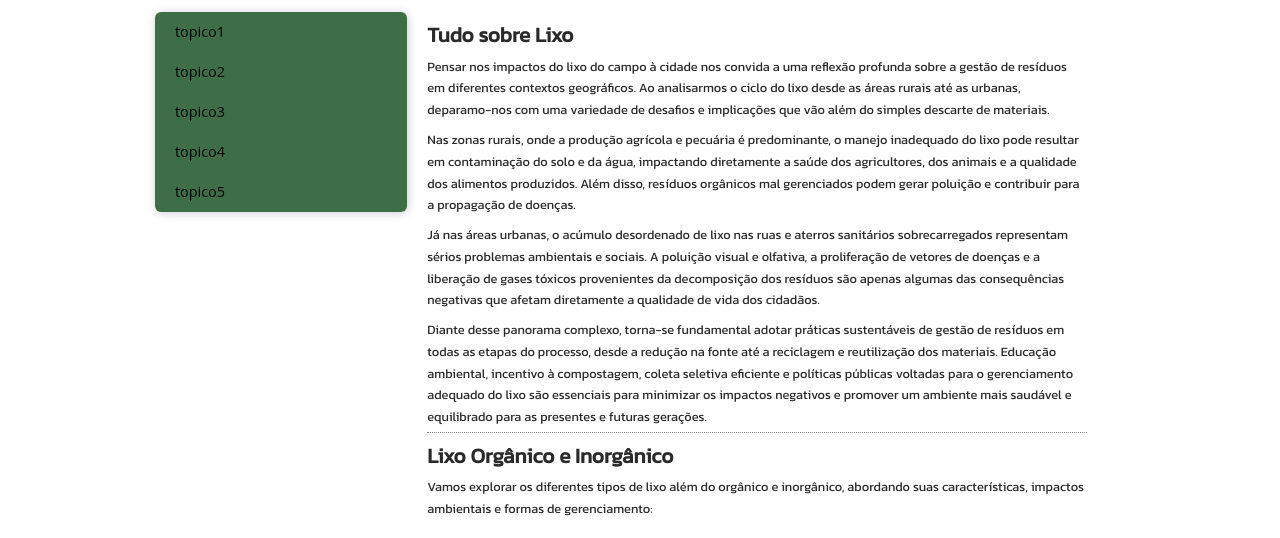
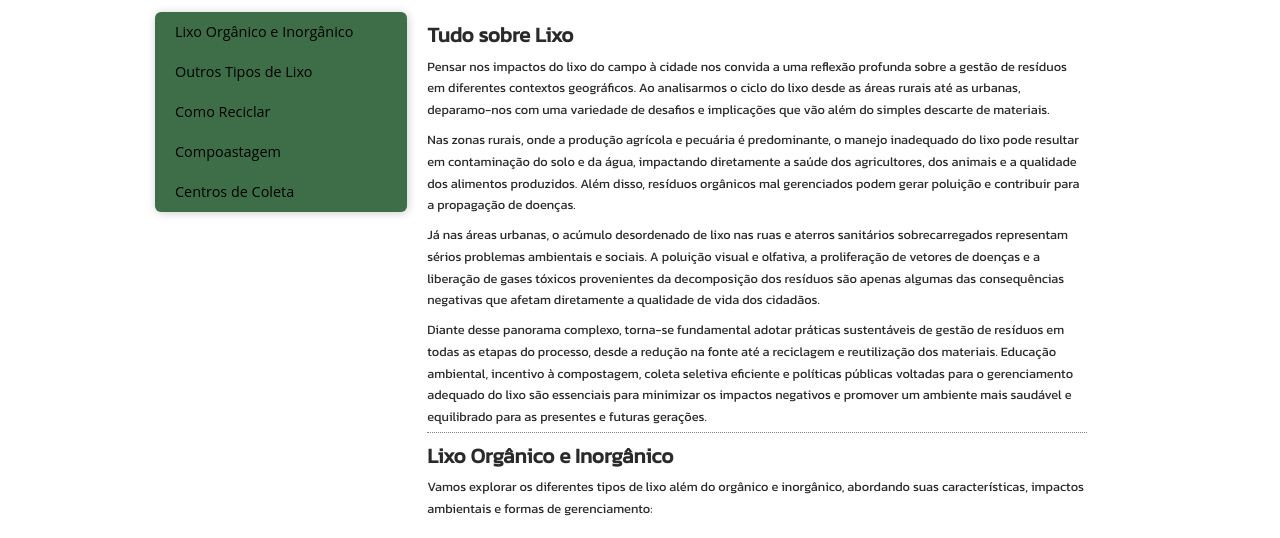
Before and after one commit to geoscreuza/agrinhoo, a plain HTML site: page index.html in a window 1280 px wide. Shown: the part 259-797 px from the top of the page. Drawn offline with Linux system fonts and the light colour scheme.

Commit message:
db nk.zd.k

```diff
--- a/index.html
+++ b/index.html
@@ -15,11 +15,11 @@
       <div class="content-row">
         <nav class="sidenav">
           <ul>
-            <li><a href="#topico1">topico1</a></li>
-            <li><a href="">topico2</a></li>
-            <li><a href="">topico3</a></li>
-            <li><a href="">topico4</a></li>
-            <li><a href="">topico5</a></li>
+            <li><a href="#topico1">Lixo Orgânico e Inorgânico</a></li>
+            <li><a href="#topico2">Outros Tipos de Lixo</a></li>
+            <li><a href="#topico3">Como Reciclar</a></li>
+            <li><a href="#topico4">Compoastagem</a></li>
+            <li><a href="#topico5">Centros de Coleta</a></li>
           </ul>
         </nav>
         <div class="content-area">
@@ -50,7 +50,7 @@
            <p>Para mitigar os impactos negativos do lixo inorgânico, é fundamental promover a redução na geração de resíduos, a reutilização de materiais e a reciclagem eficiente. A separação adequada dos materiais recicláveis na fonte, a coleta seletiva e o incentivo à economia circular são estratégias-chave para maximizar a recuperação de recursos valiosos presentes no lixo inorgânico.</p>
           </section>
           <section>
-            <header><h2>Outros Tipos de Lixo</h2></header>
+            <header><h2 id="topico2">Outros Tipos de Lixo</h2></header>
             <p>Vamos explorar os diferentes tipos de lixo além do orgânico e inorgânico, abordando suas características, impactos ambientais e formas de gerenciamento:</p>
            <h3>1. Lixo Reciclável:</h3>
            <p>O lixo reciclável é composto por materiais como papel, papelão, plástico, vidro e metais que podem ser transformados em novos produtos por meio da reciclagem. A separação correta dos resíduos recicláveis na fonte é essencial para facilitar o processo de reciclagem e reduzir a quantidade de resíduos enviados para aterros sanitários. A reciclagem contribui para a conservação de recursos naturais, economia de energia e redução da emissão de gases de efeito estufa.</p>
@@ -65,7 +65,7 @@
            <p>A correta gestão dos diferentes tipos de resíduos é fundamental para minimizar os impactos negativos no meio ambiente e na saúde pública. A conscientização da população sobre a importância da redução, reutilização, reciclagem e descarte adequado dos resíduos é essencial para promover uma cultura sustentável.</p>
           </section>
           <section>
-            <header><h2>Como Reciclar</h2></header>
+            <header><h2 id="topico3">Como Reciclar</h2></header>
             <p>Reciclar é uma prática fundamental para a preservação do meio ambiente e a promoção da sustentabilidade. Vamos explorar detalhadamente o processo de reciclagem, seus benefícios e algumas dicas práticas para reciclar de forma eficiente:</p>
            <h3>1. O Processo de Reciclagem:</h3>
            <p>A reciclagem é um processo que transforma resíduos descartados em novos produtos, reduzindo a necessidade de extrair matérias-primas virgens da natureza. O ciclo de reciclagem geralmente envolve as seguintes etapas:</p>
@@ -86,7 +86,7 @@
            <p>A prática da reciclagem é uma atitude simples e poderosa que cada um de nós pode adotar no dia a dia para contribuir com um planeta mais sustentável.</p>
           </section>
           <section>
-            <header><h2>Compoastagem</h2></header>
+            <header><h2 id="topico4">Compoastagem</h2></header>
             <p>A compostagem é uma prática sustentável e eficaz para reduzir resíduos orgânicos, enriquecer o solo e promover a saúde das plantas. Vamos explorar mais detalhadamente o processo de compostagem, seus benefícios e algumas dicas úteis para começar a compostar em casa:</p>
            <h3>1. O Processo de Compostagem:</h3>
            <p>A compostagem é um processo natural de decomposição de resíduos orgânicos, como restos de alimentos, folhas, cascas de frutas e legumes, em um composto rico em nutrientes chamado de "húmus". Esse processo é realizado por microorganismos como bactérias, fungos e minhocas e pode ser dividido em três fases principais:</p>
@@ -106,7 +106,7 @@
            <p>A prática da compostagem é uma maneira simples e eficaz de transformar resíduos orgânicos em recursos valiosos para o solo e as plantas</p>
           </section>
           <section>
-            <header><h2>Centros de Coleta</h2></header>
+            <header><h2 id="topico5">Centros de Coleta</h2></header>
             <p>Os centros de coleta de lixo desempenham um papel fundamental na gestão adequada dos resíduos sólidos, contribuindo para a preservação do meio ambiente e a promoção da sustentabilidade. No Brasil, existem diversos tipos de centros de coleta de lixo, cada um com suas características e finalidades específicas. Vamos explorar alguns dos principais centros de coleta de lixo no Brasil e sua importância:</p>
            <h3>1. Aterros Sanitários:</h3>
            <p>Os aterros sanitários são locais projetados para receber e tratar os resíduos sólidos urbanos de forma adequada, minimizando os impactos ambientais negativos. No Brasil, os aterros sanitários são regulamentados pela Política Nacional de Resíduos Sólidos e devem atender a critérios específicos para garantir a proteção do meio ambiente e da saúde pública.</p>
```
